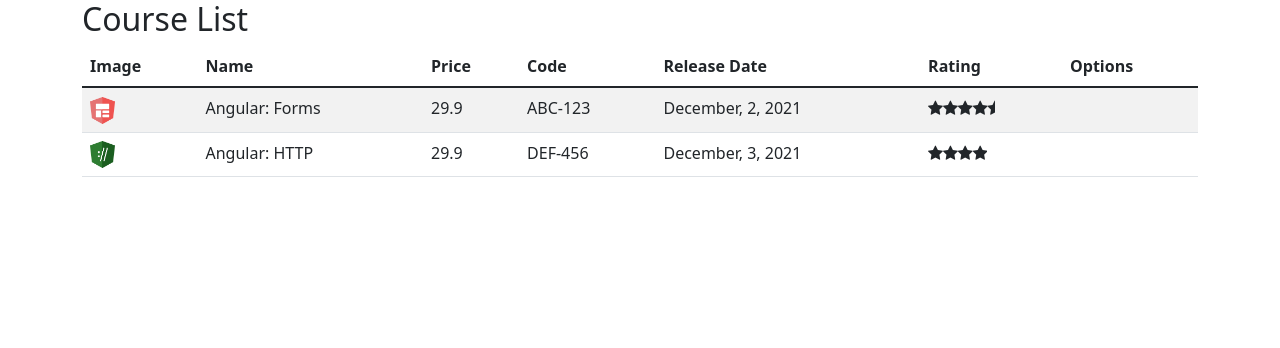
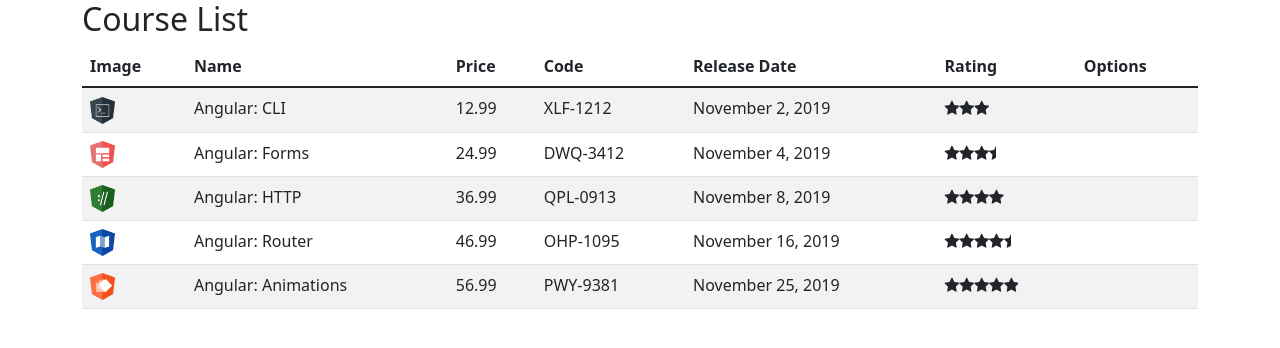
Before and after one commit to augustocesarsousa/course-manager, an Angular app: page /courses in a window 1280 px wide. Shown: the top 348 px of the page. Built offline with nearby package versions, Linux system fonts and the light colour scheme.

Commit message:
dependency injection

```diff
--- a/src/app/courses/course-list.component.ts
+++ b/src/app/courses/course-list.component.ts
@@ -1,5 +1,6 @@
 import { Component, OnInit } from '@angular/core';
 import { Course } from './course';
+import { CourseService } from './course.service';
 
 @Component({
   selector: 'app-course-list',
@@ -9,28 +10,9 @@
 export class CourseListComponent implements OnInit {
   courses: Course[] = [];
 
+  constructor(private courseService: CourseService) {}
+
   ngOnInit(): void {
-    this.courses = [
-      {
-        id: 1,
-        name: 'Angular: Forms',
-        imageUrl: '/assets/images/forms.png',
-        price: 29.9,
-        code: 'ABC-123',
-        duration: 20,
-        rating: 4.5,
-        releaseDate: 'December, 2, 2021',
-      },
-      {
-        id: 1,
-        name: 'Angular: HTTP',
-        imageUrl: '/assets/images/http.png',
-        price: 29.9,
-        code: 'DEF-456',
-        duration: 45,
-        rating: 4,
-        releaseDate: 'December, 3, 2021',
-      },
-    ];
+    this.courses = this.courseService.retrieveAll();
   }
 }
--- /dev/null
+++ b/src/app/courses/course.service.ts
@@ -0,0 +1,74 @@
+import { Injectable } from '@angular/core';
+import { Course } from './course';
+
+@Injectable({
+  providedIn: 'root',
+})
+export class CourseService {
+  retrieveAll(): Course[] {
+    return COURSES;
+  }
+}
+
+const COURSES: Course[] = [
+  {
+    id: 1,
+    name: 'Angular: CLI',
+    releaseDate: 'November 2, 2019',
+    description:
+      'Neste curso, os alunos irão obter um grande conhecimento nos principais recursos do CLI.',
+    duration: 120,
+    code: 'XLF-1212',
+    rating: 3,
+    price: 12.99,
+    imageUrl: '/assets/images/cli.png',
+  },
+  {
+    id: 2,
+    name: 'Angular: Forms',
+    releaseDate: 'November 4, 2019',
+    description:
+      'Neste curso, os alunos irão obter um conhecimento aprofundado sobre os recursos disponíveis no módulo de Forms.',
+    duration: 80,
+    code: 'DWQ-3412',
+    rating: 3.5,
+    price: 24.99,
+    imageUrl: '/assets/images/forms.png',
+  },
+  {
+    id: 3,
+    name: 'Angular: HTTP',
+    releaseDate: 'November 8, 2019',
+    description:
+      'Neste curso, os alunos irão obter um conhecimento aprofundado sobre os recursos disponíveis no módulo de HTTP.',
+    duration: 80,
+    code: 'QPL-0913',
+    rating: 4.0,
+    price: 36.99,
+    imageUrl: '/assets/images/http.png',
+  },
+  {
+    id: 4,
+    name: 'Angular: Router',
+    releaseDate: 'November 16, 2019',
+    description:
+      'Neste curso, os alunos irão obter um conhecimento aprofundado sobre os recursos disponíveis no módulo de Router.',
+    duration: 80,
+    code: 'OHP-1095',
+    rating: 4.5,
+    price: 46.99,
+    imageUrl: '/assets/images/router.png',
+  },
+  {
+    id: 5,
+    name: 'Angular: Animations',
+    releaseDate: 'November 25, 2019',
+    description:
+      'Neste curso, os alunos irão obter um conhecimento aprofundado sobre os recursos disponíveis sobre Animation.',
+    duration: 80,
+    code: 'PWY-9381',
+    rating: 5,
+    price: 56.99,
+    imageUrl: '/assets/images/animations.png',
+  },
+];
--- a/src/app/courses/course.ts
+++ b/src/app/courses/course.ts
@@ -1,6 +1,7 @@
 export class Course {
   id: number;
   name: string;
+  description: string;
   imageUrl: string;
   price: number;
   code: string;
@@ -11,6 +12,7 @@
   constructor(
     id: number,
     name: string,
+    description: string,
     imageUrl: string,
     price: number,
     code: string,
@@ -20,6 +22,7 @@
   ) {
     this.id = id;
     this.name = name;
+    this.description = description;
     this.imageUrl = imageUrl;
     this.price = price;
     this.code = code;
```
